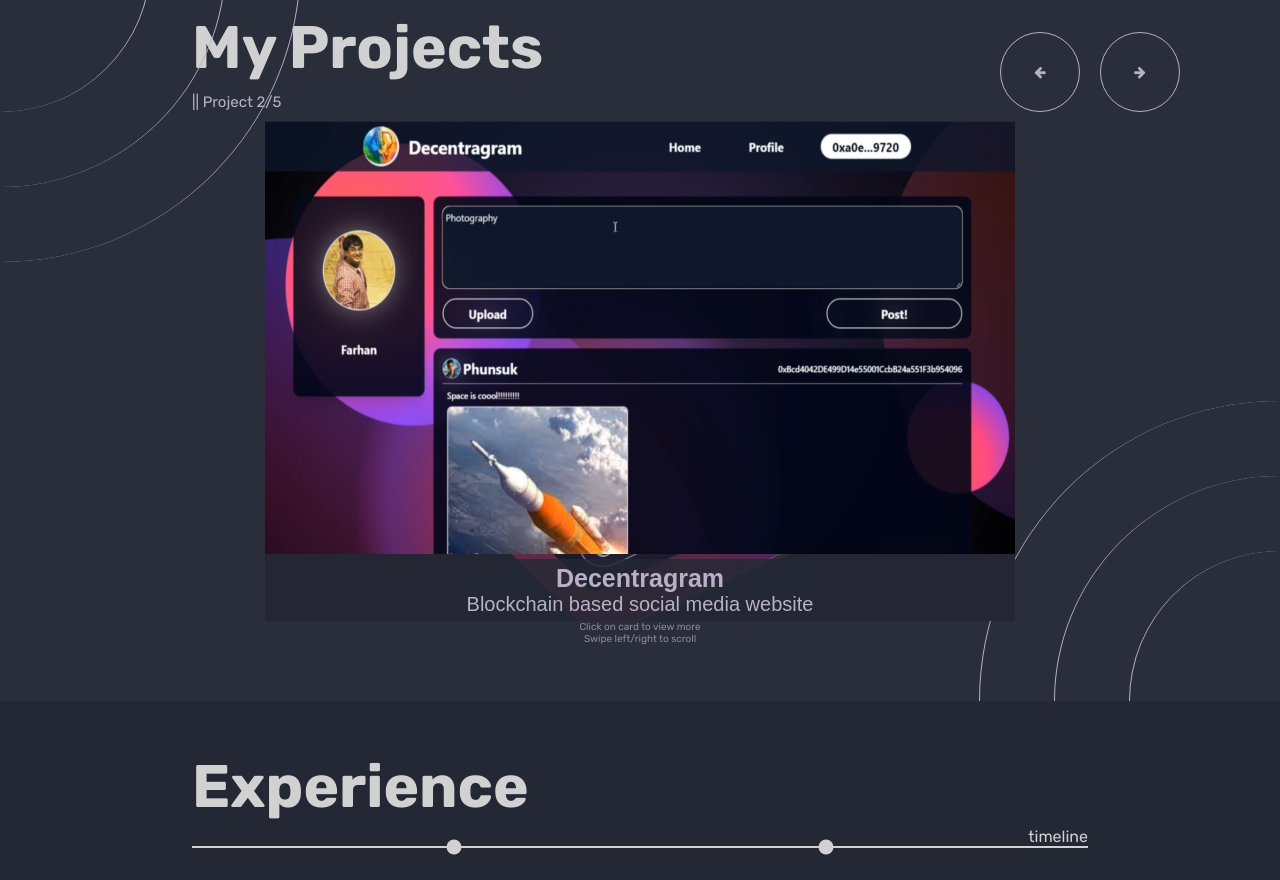
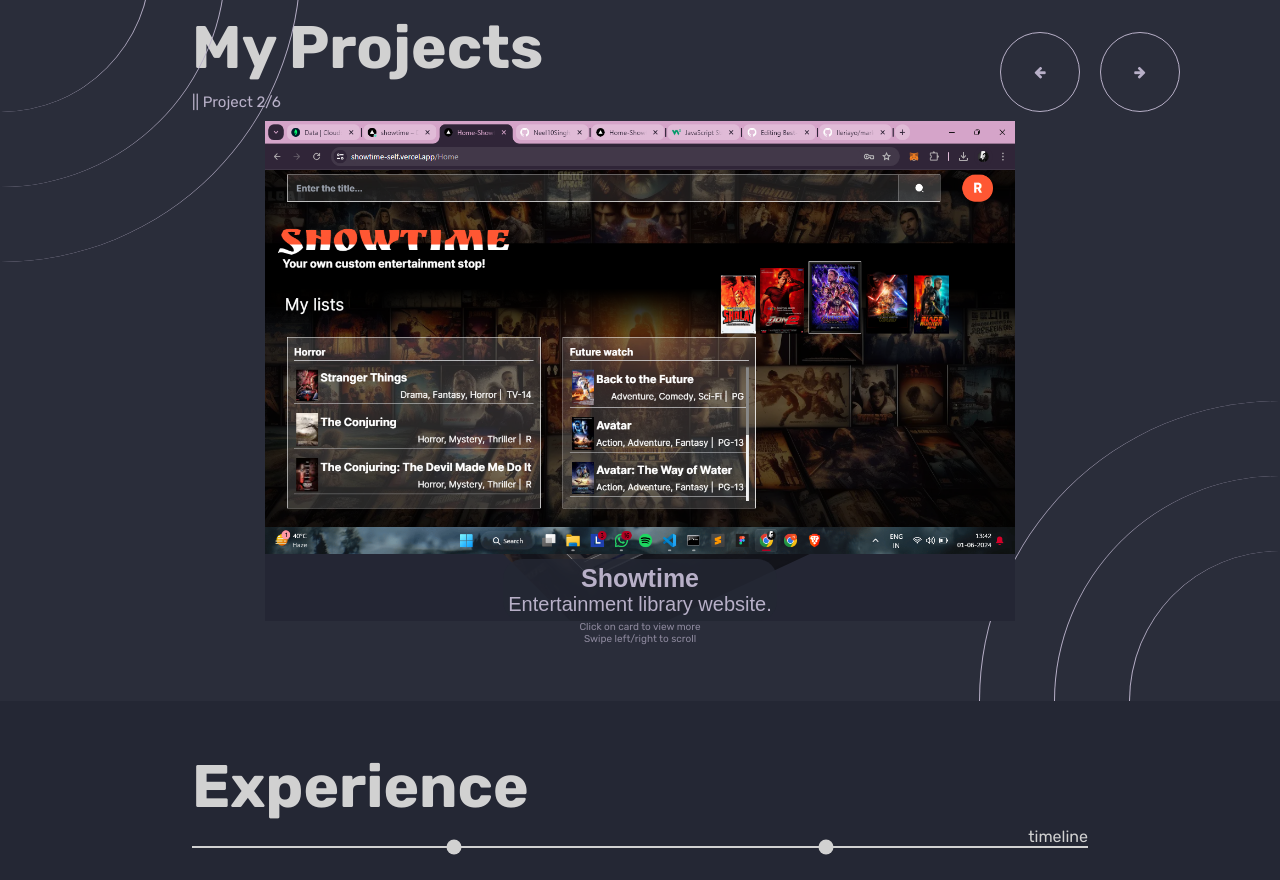
Before and after one commit to Neel10Singh/Neel_portfolio, a React (Create React App) app: page / in a window 1280 px wide. Shown: the part 2540-3420 px from the top of the page. Built offline with nearby package versions, Linux system fonts and the light colour scheme.

Commit message:
showtime project update

```diff
--- a/src/components/Projectdetail.js
+++ b/src/components/Projectdetail.js
@@ -8,6 +8,9 @@
 import ourspacephone from '../images/ourspacephone.png'
 import decentra from '../images/Decentra.png'
 import decentraphone from '../images/Decentraphone.png'
+import show from '../images/ss2.png'
+import showphone from '../images/ss4.jpg'
+
 export const projectdets = [
   {
     id: 0,
@@ -26,6 +29,21 @@
   },
   {
     id: 1,
+    name: 'Showtime',
+    startdate: '20/05/2024',
+    duration: '5 days',
+    TechStack: ['Next.js', 'TailwindCSS', 'MongoDB'],
+    shortdesc: 'Entertainment library website.',
+    im: show,
+    backim: showphone,
+    desc: "In today's digital age, movie enthusiasts often struggle to manage and share their favorite films across different platforms. The need for a centralized solution that allows users to create, organize, and share movie playlists is more pertinent than ever. Our movie playlist web app addresses this gap by providing a user-friendly interface where individuals can curate their own collections, discover new movies, and share their playlists with friends or keep them private.",
+    usage:
+      'The application is built using Next.js for server-side rendering and seamless navigation, MongoDB with Mongoose for efficient data storage and retrieval, and TailwindCSS for responsive and modern UI design. User authentication and security are managed through bcrypt for hashing passwords and JWT for token-based authentication, with Next-Auth simplifying session management. ',
+    link1: 'https://showtime-self.vercel.app/',
+    link2: 'https://github.com/Neel10Singh/Showtimenew',
+  },
+  {
+    id: 2,
     name: 'Decentragram',
     startdate: '15/11/2023',
     duration: '40 days',
@@ -40,7 +58,7 @@
     link2: 'https://github.com/Neel10Singh/Decentragram',
   },
   {
-    id: 2,
+    id: 3,
     name: 'HealYou',
     startdate: '1/04/2023',
     duration: '10 days',
@@ -56,7 +74,7 @@
     link2: 'https://github.com/devpiyush20/healyou',
   },
   {
-    id: 3,
+    id: 4,
     name: 'OurSpace',
     startdate: '24/07/2023',
     duration: '10 days',
@@ -71,7 +89,7 @@
     link2: 'https://github.com/Neel10Singh/codealpha-bloggingwebsite',
   },
   {
-    id: 4,
+    id: 5,
     name: 'ResMe',
     startdate: '16/07/2023',
     duration: '5 days',
```
Also changed, not shown: src/images/ss2.png (added), src/images/ss4.jpg (added).
